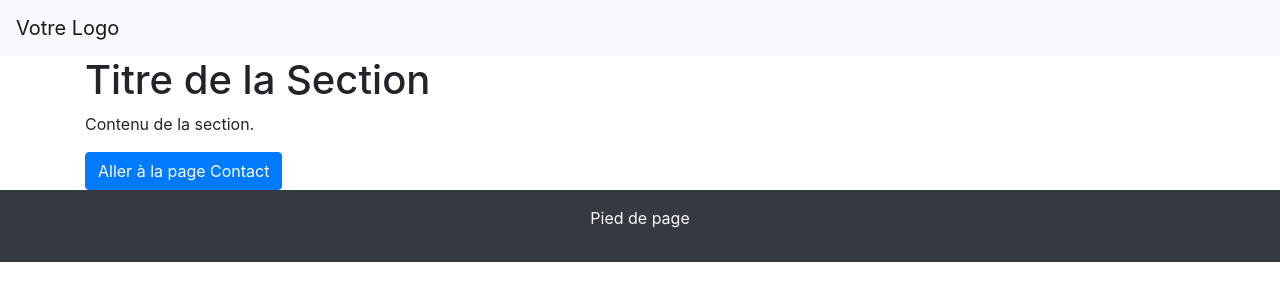
After one commit to AbelGrossman/DM1RemiseANiveauWeb, a PHP site: page /index.php in a window 1280 px wide. The commit adds this page. Shown: the top 301 px of the page. Run offline with PHP 8.4, Linux system fonts and the light colour scheme.

Commit message:
decoupe des fichiers

```diff
--- /dev/null
+++ b/index.php
@@ -0,0 +1,43 @@
+<!DOCTYPE html>
+<html lang="fr">
+
+<head>
+    <meta name="viewport" charset="UTF-8">
+    <title>Premiere Page Remise a Niveau</title>
+    <link rel="stylesheet" href="https://stackpath.bootstrapcdn.com/bootstrap/4.5.2/css/bootstrap.min.css">
+    <link rel="stylesheet" href="https://cdnjs.cloudflare.com/ajax/libs/font-awesome/6.0.0-beta3/css/all.min.css"
+        integrity="sha384-kq1hWV2Rog/uLZ5S3qDGSQ0D9UBCCv1ZRS8fXp4i68xQ/2EPDiPOeTpTEjz2B+Dx" crossorigin="anonymous">
+</head>
+
+<body>
+    <header>
+        <nav class="navbar navbar-expand-lg navbar-light bg-light">
+            <a class="navbar-brand" href="#">Votre Logo</a>
+            <!-- Ajoutez le menu de navigation ici -->
+        </nav>
+    </header>
+    <main role="main" class="container">
+        <!-- Le contenu principal de votre page -->
+        <article>
+            <section>
+                <h1>Titre de la Section</h1>
+                <p>Contenu de la section.</p>
+                <a href="contact.php" class="btn btn-primary">Aller à la page Contact</a>
+            </section>
+            <!-- Ajoutez d'autres sections selon le besoin -->
+        </article>
+        <div class="row">
+            <div class="col-sm-6">
+                <!-- Contenu de la colonne 1 -->
+            </div>
+            <div class="col-sm-6">
+                <!-- Contenu de la colonne 2 -->
+            </div>
+        </div>
+    </main>
+    <footer class="bg-dark text-light text-center p-3">
+        <p>Pied de page</p>
+    </footer>
+</body>
+
+</html>
```
Also changed, not shown: contact.php (renamed from index.html, +6 -9 lines).
